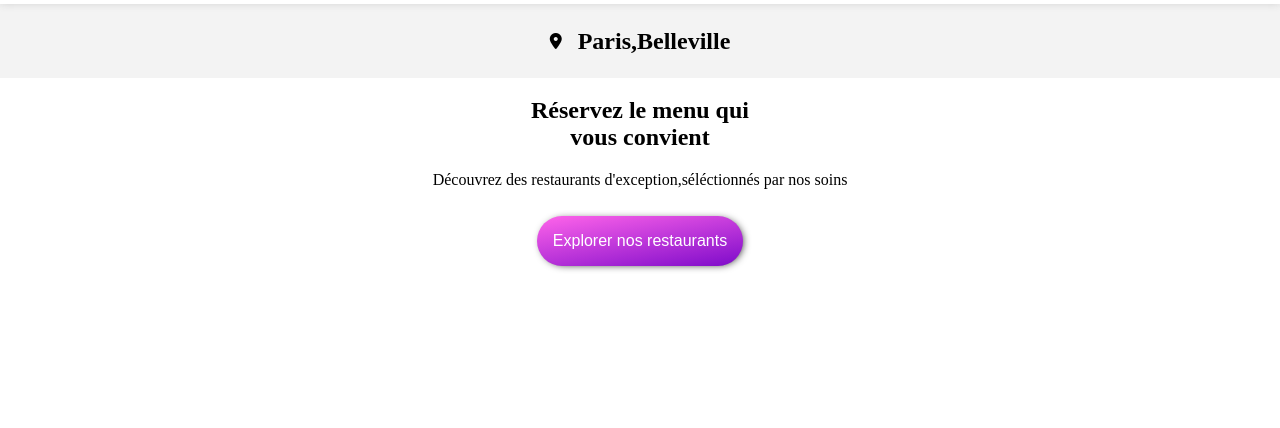
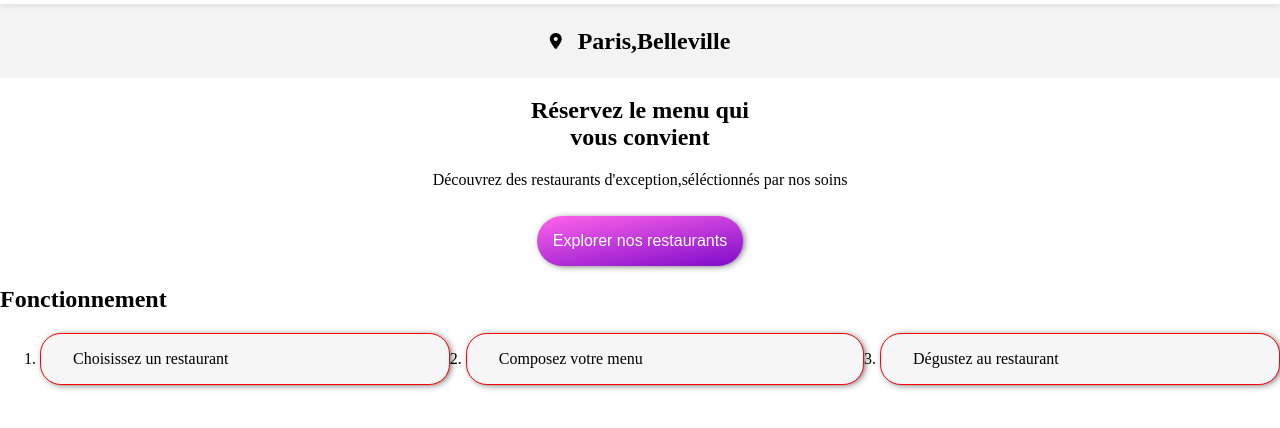
Before and after one commit to YELJAIMI/Ohmyfood, a website: page index.html in a window 1280 px wide. Shown: the part 86-514 px from the top of the page. Drawn offline with Linux system fonts and the light colour scheme; a web font is replaced by a local one.

Commit message:
modification fichier

```diff
--- a/index.html
+++ b/index.html
@@ -27,6 +27,15 @@
             <p>Découvrez des restaurants d'exception,séléctionnés par nos soins</p>
             <button>Explorer nos restaurants</button>
         </section>
+
+        <section class="choix">
+            <h2>Fonctionnement</h2>
+            <ol>
+            <li>Choisissez un restaurant</li>
+            <li>Composez votre menu</li>
+            <li>Dégustez au restaurant</li>
+            </ol>
+        </section>
     </main>
 </body>
 </html>
--- a/style.scss
+++ b/style.scss
@@ -59,3 +59,25 @@ main .City{
     transform: scale(1.02);
     opacity: 0.8;
 }
+
+.choix{
+    & ol{
+        display: flex;
+        flex-wrap: wrap;
+        gap: 1rem;
+        @media(max-width: 720px){
+            flex-direction: column;
+        }
+    }
+    & li{
+        background-color: #f6f6f6;
+        padding: 1rem 2rem;
+        border: 1px solid red;
+        flex-grow: 1;
+        border-radius: 1.3rem;
+        box-shadow: 2px 1px 8px -3px #000;
+        & :hover{
+            transform: scale(1.02);
+        }
+    }
+}
```
Also changed, not shown: style.css, 1 other file.
